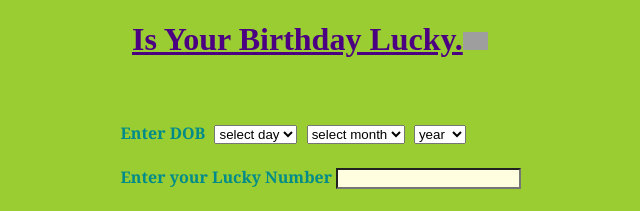
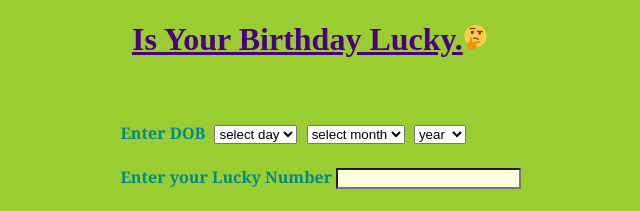
Before and after one commit to beastRR/isYourBirthdayLucky, a plain HTML site: page index.html in a window 1280 px wide. Shown: the top 211 px of the page, 330-970 px from the left. Drawn offline with Linux system fonts and the light colour scheme; grey boxes are pictures that could not be loaded.

Commit message:
Update index.html

```diff
--- a/index.html
+++ b/index.html
@@ -7,7 +7,7 @@
 <body>
 
     <div style="text-align:center;">
-        <h1 style="color:indigo" ><u>Is Your Birthday Lucky.<span ><img src="https://banner2.cleanpng.com/20180323/sxw/kisspng-emoji-thought-github-thinking-man-5ab4f3d9262e12.5336627915218083451564.jpg"/></span></u></h1>
+        <h1 style="color:indigo" ><u>Is Your Birthday Lucky.<span ><img src="think.png"/></span></u></h1>
 
         <div id=div2>
             <label for="DOB">Enter DOB </label>
```
